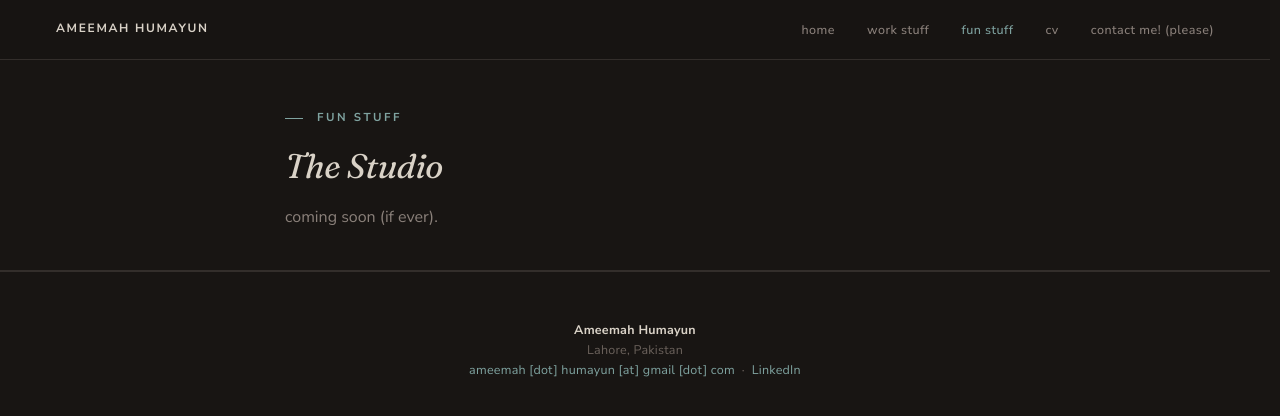
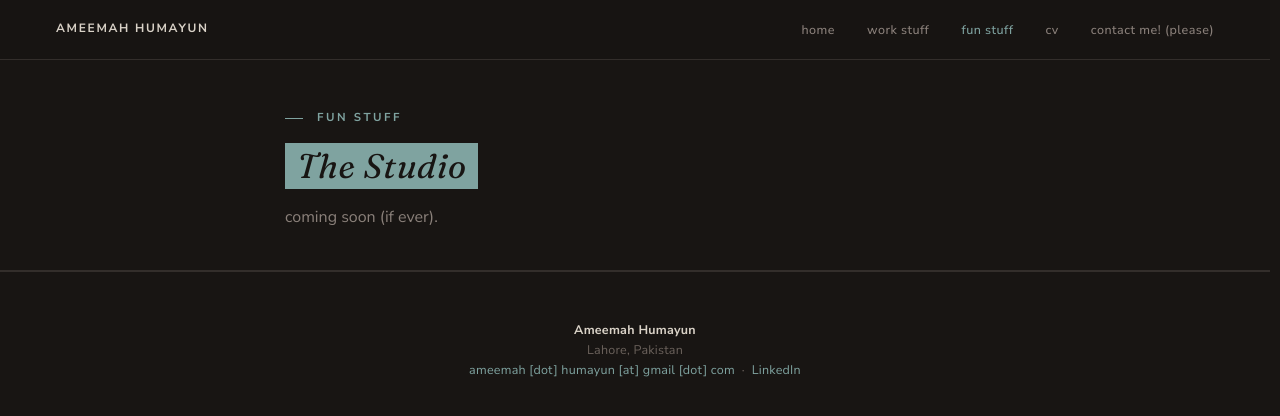
Before and after one commit to ameemahumayun/ameemahumayun.github.io, a Jekyll site: the page built from studio/index.html, in a window 1280 px wide. Shown: the top 416 px of the page. Built offline with Jekyll 4.4.1, drawn with Linux system fonts in a browser that asks for light colours.

Commit message:
Apply the teal highlight treatment to all page-title headings
Factored the selection-highlight look (accent bg, dark text) used on
"Recent Updates" into a reusable .text-highlight class, and applied it
to the page-head titles: Portfolio, Say Hello :), Curriculum Vitae,
The Studio. Homepage name is intentionally left as plain italic serif
per earlier revert.

Co-Authored-By: Claude Sonnet 5 <noreply@anthropic.com>
Claude-Session: https://claude.ai/code/session_01RCzM7zTsD8mFw1QLJ4sgHP

```diff
--- a/assets/css/base.css
+++ b/assets/css/base.css
@@ -87,6 +87,16 @@ a { transition: color var(--duration) var(--ease); }
   letter-spacing: 0.005em;
 }
 
+/* Text-selection-highlight look (accent background, base-dark text) as a
+   standing treatment on page/section headings. Overrides .serif's accent
+   text color since the background now carries the accent instead. */
+.text-highlight {
+  background: var(--color-accent);
+  color: var(--color-bg);
+  padding: 0.05em 0.35em;
+  letter-spacing: 0.02em;
+}
+
 /* Inline link inside prose: faded teal, underlined, so it reads as a link
    at a glance without shouting the full-strength accent. */
 .link-teal {
--- a/contact/index.html
+++ b/contact/index.html
@@ -8,7 +8,7 @@ active: contact
 <header class="page-head">
   <div class="page-head__inner">
     <div class="eyebrow eyebrow-rule">contact me</div>
-    <h1 class="page-head__title"><span class="serif" style="color:var(--color-text-strong);">Say Hello :)</span></h1>
+    <h1 class="page-head__title"><span class="serif text-highlight">Say Hello :)</span></h1>
     <p class="page-head__intro">
       Email me directly at <a href="mailto:ameemah.humayun@gmail.com" style="color:var(--color-accent);">ameemah&nbsp;[dot]&nbsp;humayun&nbsp;[at]&nbsp;gmail&nbsp;[dot]&nbsp;com</a> or find me on <a href="{{ site.linkedin }}" target="_blank" rel="noopener" style="color:var(--color-accent);">LinkedIn</a> — or just drop me a message here!
     </p>
--- a/cv/index.html
+++ b/cv/index.html
@@ -8,7 +8,7 @@ active: cv
 <header class="page-head">
   <div class="page-head__inner">
   <div class="eyebrow eyebrow-rule">cv</div>
-   <h1 class="page-head__title"><span class="serif" style="color:var(--color-text-strong);">Curriculum Vitae</span></h1>
+   <h1 class="page-head__title"><span class="serif text-highlight">Curriculum Vitae</span></h1>
     <!-- <h1 class="page-head__title">Curriculum Vitae</h1> -->
     <p class="page-head__intro">Browse below, or download the PDF.</p>
     <div class="cv-downloads">
--- a/index.html
+++ b/index.html
@@ -30,7 +30,7 @@ description: Mixed-methods UX researcher working on human-centered AI for health
 <section class="section" id="recent-updates" style="padding-top:var(--space-3);">
   <div class="container-wide">
     <!-- <div class="section-num">Recent Updates</div> -->
-    <h3><span style="background:var(--color-accent);color:var(--color-bg);padding:0.05em 0.35em;letter-spacing:0.02em;">Recent Updates</span></h3>
+    <h3><span class="text-highlight">Recent Updates</span></h3>
     <!-- Items are generated from _data/updates.yml (newest first).
          To add an update, add an entry at the top of that file — not here. -->
     <div class="timeline timeline--tight">
--- a/studio/index.html
+++ b/studio/index.html
@@ -9,7 +9,7 @@ active: studio
   <div class="page-head__inner">
     <div class="eyebrow eyebrow-rule">fun stuff</div>
     <!-- <h1 class="page-head__title">studio</h1> -->
-    <h1 class="page-head__title"><span class="serif" style="color:var(--color-text-strong);">The Studio</span></h1>
+    <h1 class="page-head__title"><span class="serif text-highlight">The Studio</span></h1>
     <p class="page-head__intro">coming soon (if ever).</p>
 
   </div>
--- a/work/index.html
+++ b/work/index.html
@@ -9,7 +9,7 @@ active: work
 <header class="page-head">
   <div class="page-head__inner">
     <div class="eyebrow eyebrow-rule">work stuff</div>
-    <h1 class="page-head__title"><span class="serif" style="color:var(--color-text-strong);">Portfolio</span></h1>
+    <h1 class="page-head__title"><span class="serif text-highlight">Portfolio</span></h1>
 
     <p class="page-head__intro">Selected research and design work, compiled as a portfolio for graduate school applications.</p>
   </div>
```
